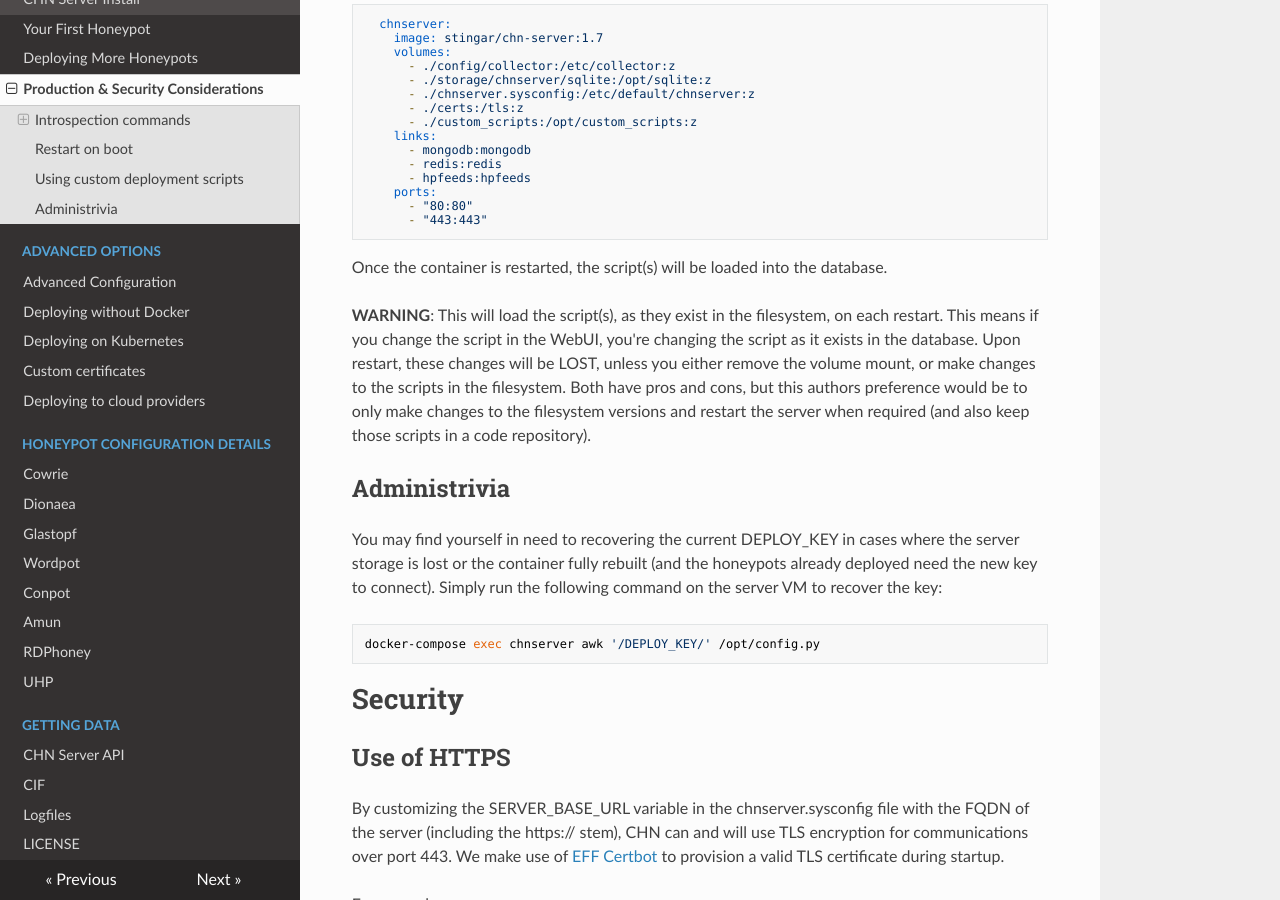
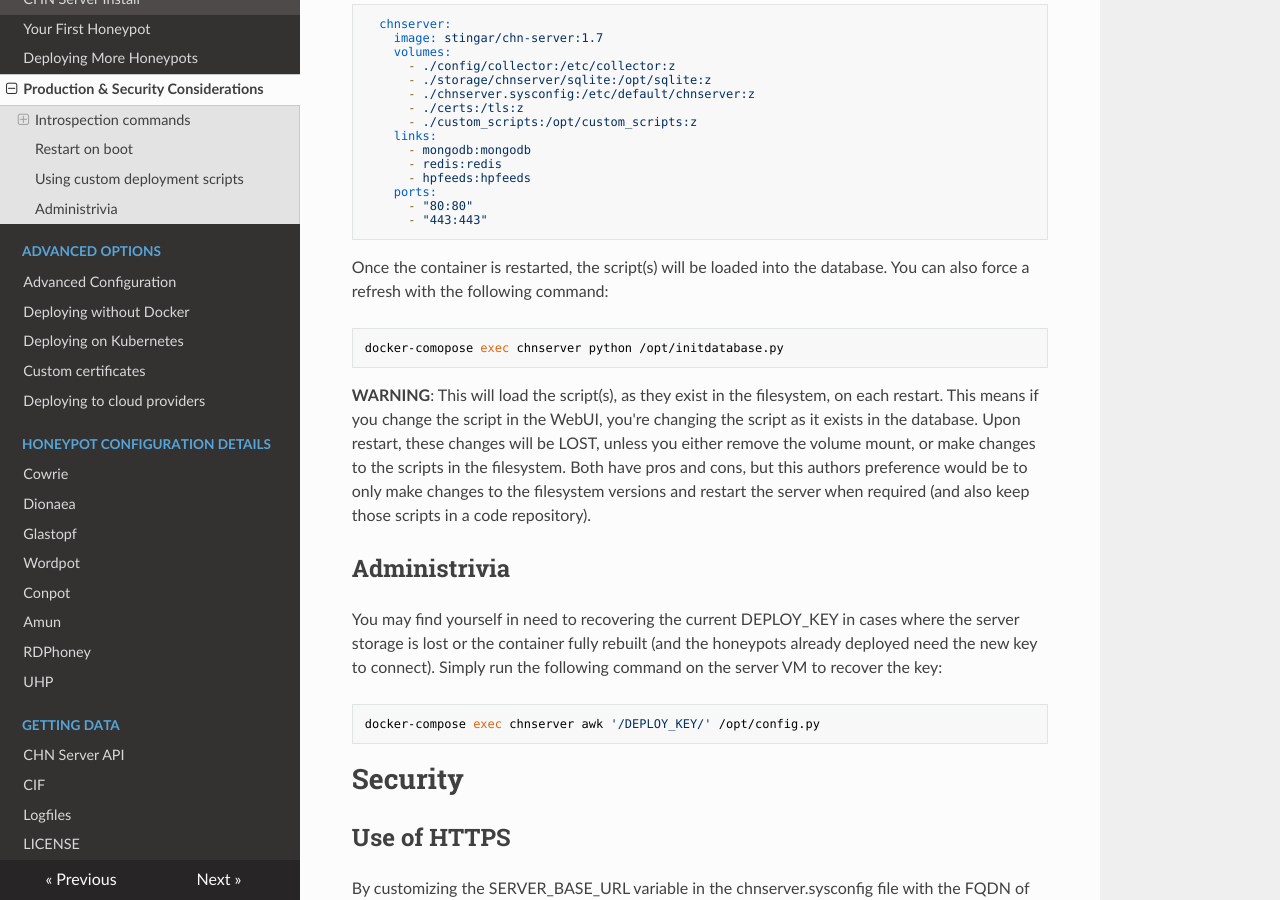
Before and after one commit to CommunityHoneyNetwork/chn-docs, an MkDocs documentation site: the page built from docs/prod_security.md, in a window 1280 px wide and 900 px high, scrolled down 3603 px. Built offline with MkDocs 1.6.1, drawn with Linux system fonts in a browser that asks for light colours; nearby versions of some CDN libraries; old or Windows-style settings are respelled for this version of MkDocs.

Commit message:
In which our hero provides a non-restart option
Signed-off-by: Jesse Bowling <jesse.bowling@duke.edu>

````diff
--- a/docs/prod_security.md
+++ b/docs/prod_security.md
@@ -212,7 +212,12 @@ called `./custom_scripts` into the appropriate location:
       - "80:80"
       - "443:443"
 ```
-Once the container is restarted, the script(s) will be loaded into the database.
+Once the container is restarted, the script(s) will be loaded into the database. You can also force a refresh with
+the following command:
+
+```bash
+docker-comopose exec chnserver python /opt/initdatabase.py
+```
 
 **WARNING**: This will load the script(s), as they exist in the filesystem, on each restart. This means if you change
  the script in the WebUI, you're changing the script as it exists in the database. Upon restart, these changes will
````
